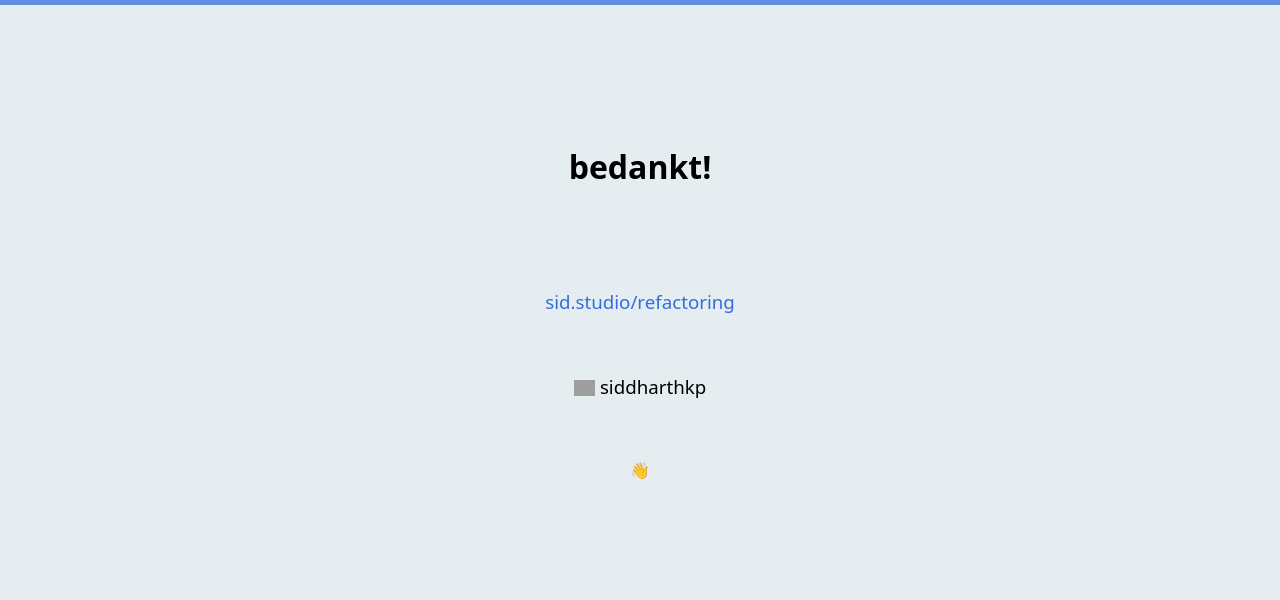
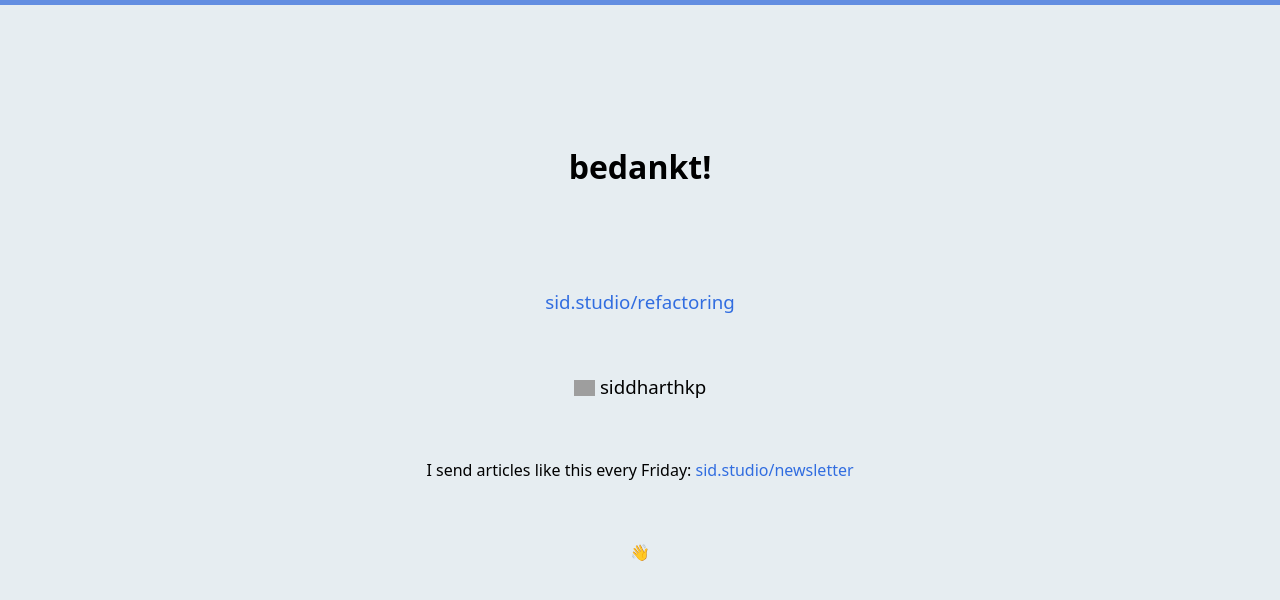
Before and after one commit to siddharthkp/regithub, a React (Create React App) app: page /bye in a window 1280 px wide. Shown: the top 600 px of the page. Built offline with nearby package versions, Linux system fonts and the light colour scheme; grey boxes are pictures that could not be loaded.

Commit message:
newsletter plug

```diff
--- a/src/pages/bye.js
+++ b/src/pages/bye.js
@@ -7,7 +7,6 @@ function Profile(props) {
         <h1>bedankt!</h1>
       </div>
       <br />
-
       <h3>
         <a href="https://sid.studio/refactoring">
           sid.studio/refactoring
@@ -16,6 +15,12 @@ function Profile(props) {
           <Twitter /> siddharthkp
         </div>
       </h3>
+      <div>
+        I send articles like this every Friday:{' '}
+        <a href="https://sid.studio/refactoring">
+          sid.studio/newsletter
+        </a>
+      </div>
       <a href="/login" className="start">
         <span role="img" aria-label="bye">
           👋
```
